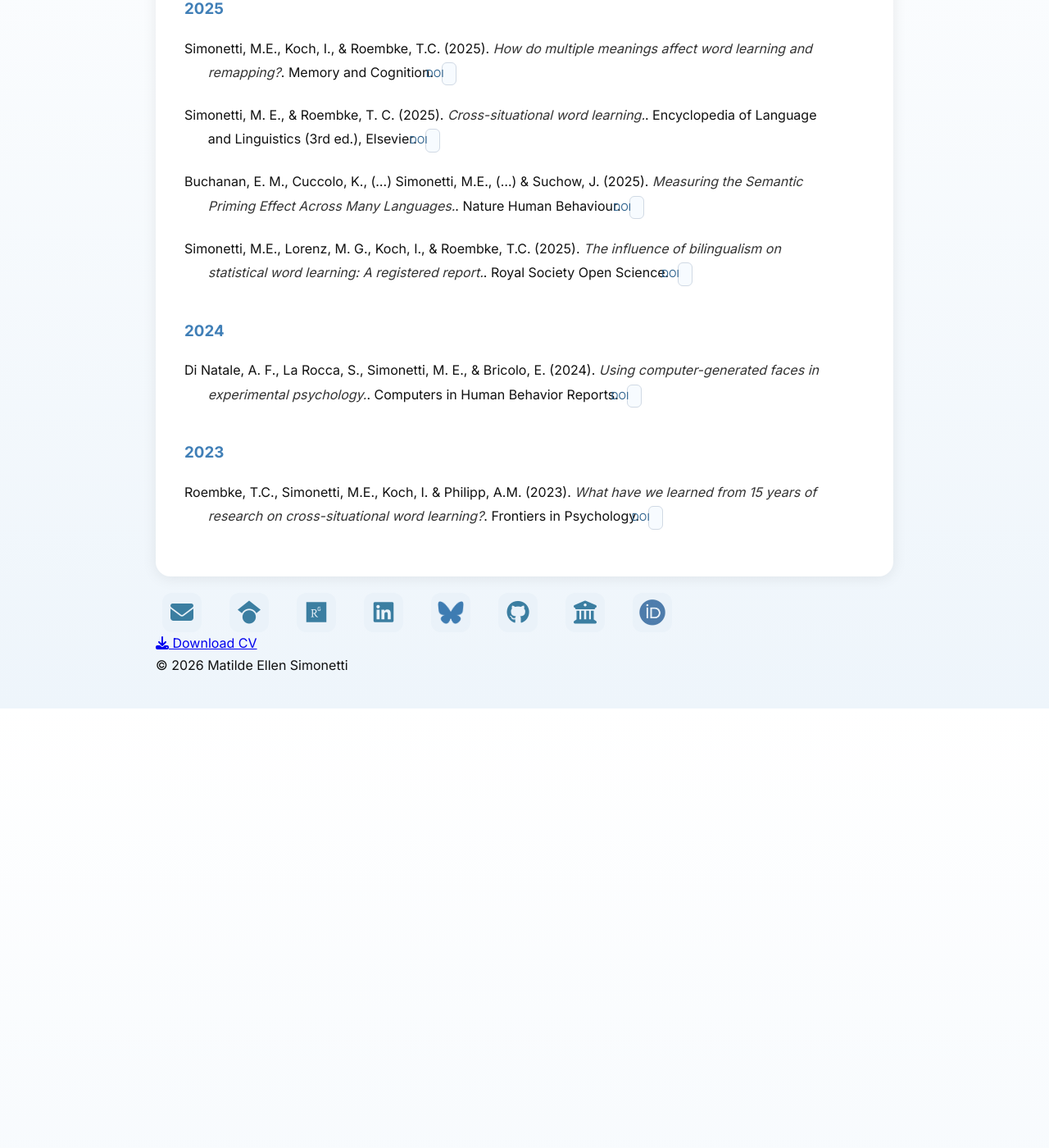
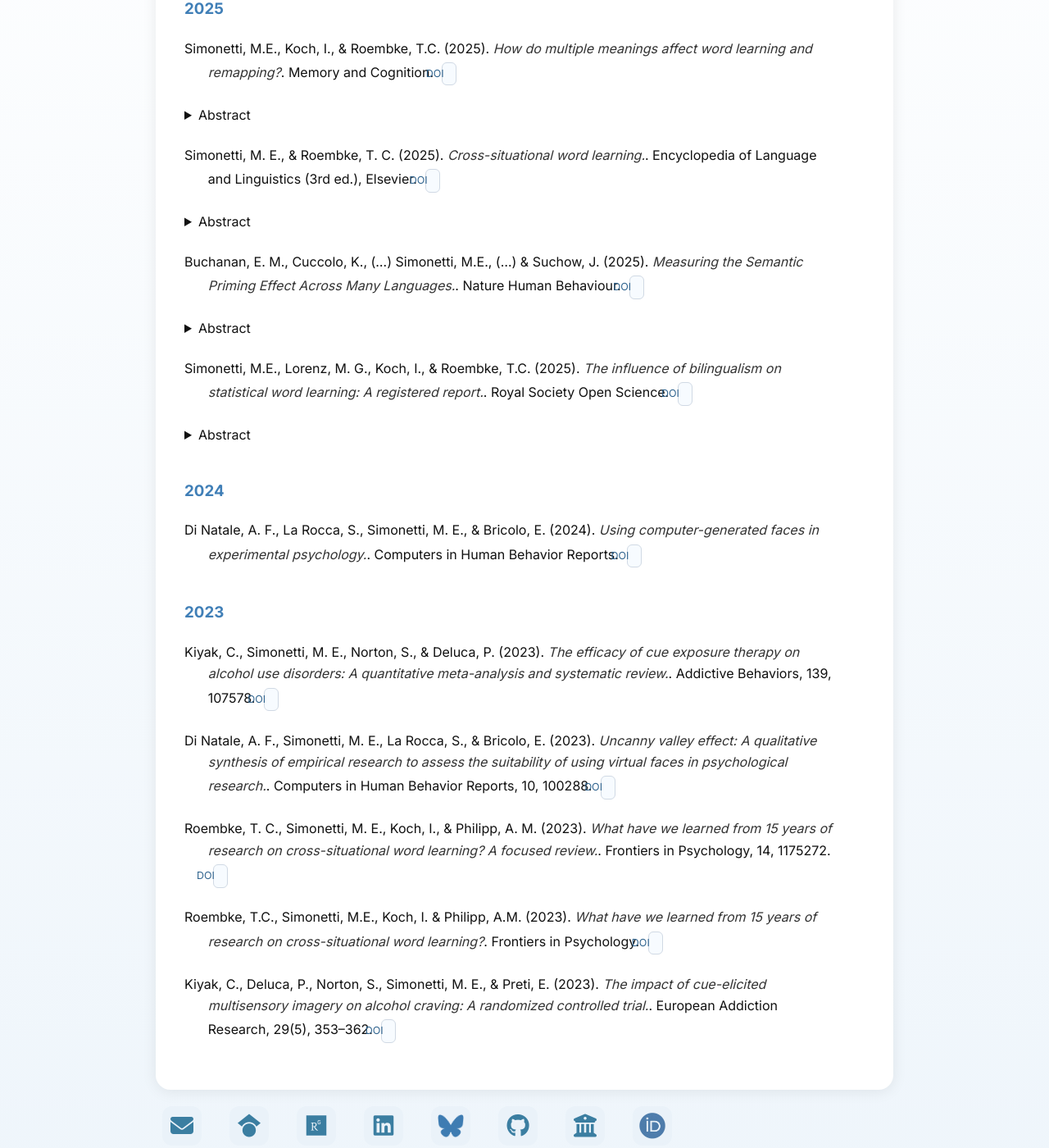
Before and after one commit to matildellen/matildellen.github.io, a Jekyll site: the page built from publications.md, in a window 1280 px wide and 1400 px high, scrolled down 382 px. Shown: the whole window at 82% size. Built offline with Jekyll 4.4.1, drawn with Linux system fonts in a browser that asks for light colours; before the commit the page ends 1246 px from its top, so only the background shows below that.

Commit message:
Add abstracts for multiple publications
Added abstracts for several publications, enhancing the details available for each entry.

```diff
--- a/_data/publications.yml
+++ b/_data/publications.yml
@@ -3,24 +3,28 @@
   title: "The influence of bilingualism on statistical word learning: A registered report."
   journal: "Royal Society Open Science"
   doi: "https://osf.io/2ch9y"
+  abstract: "While statistical word learning has been the focus of many studies on monolinguals, it has received little attention in bilinguals. The results of existing studies on statistical word learning in bilinguals are inconsistent, with some research reporting a bilingual advantage over monolinguals but others finding no difference between groups. Thus, our study investigated statistical learning using the cross-situational word learning (CSWL) paradigm between two groups: English–German bilinguals and English monolinguals. Participants (N = 201) learned 1 : 1 mappings (one word maps onto one object) and 1 : 2 mappings (one word maps onto two objects). In contrast to previous studies, we measured learning continuously and analysed trial-by-trial behaviour closely to understand fine-grained learning differences across language groups. Against our predictions, monolinguals generally outperformed bilinguals in word learning regardless of mapping type, and trial-by-trial analyses did not reveal differences in learning as expected. Moreover, language balancedness of bilinguals (operationalized via language entropy) did not account for differences in CSWL performance. These results suggest that any existing word learning advantages may be highly paradigm- and population-specific."
 
 - year: 2025
   authors: "Buchanan, E. M., Cuccolo, K., (…) Simonetti, M.E., (…) & Suchow, J."
   title: "Measuring the Semantic Priming Effect Across Many Languages."
   journal: "Nature Human Behaviour"
   doi: "https://doi.org/10.1038/s41562-025-02254-x"
+  abstract: "Semantic priming has been studied for nearly 50 years across various experimental manipulations and theoretical frameworks. Although previous studies provide insight into the cognitive underpinnings of semantic representations, they have suffered from small sample sizes and a lack of linguistic and cultural diversity. In this Registered Report, we measured the size and the variability of the semantic priming effect across 19 languages (n = 25,163 participants analysed) by creating the largest available database of semantic priming values using an adaptive sampling procedure. We found evidence for semantic priming in terms of differences in response latencies between related word-pair conditions and unrelated word-pair conditions. Model comparisons showed that the inclusion of a random intercept for language improved model fit, providing support for variability in semantic priming across languages. This study highlights the robustness and variability of semantic priming across languages and provides a rich, linguistically diverse dataset for further analysis. The Stage 1 protocol for this Registered Report was accepted in principle on 15 July 2022. The protocol, as accepted by the journal, can be found at https://osf.io/u5bp6 (registration) or https://osf.io/q4fjy (preprint version 6, 31 May 2022)."
 
 - year: 2025
   authors: "Simonetti, M. E., & Roembke, T. C."
   title: "Cross-situational word learning."
   journal: "Encyclopedia of Language and Linguistics (3rd ed.), Elsevier"
   doi: "https://doi.org/10.1016/B978-0-323-95504-1.00808-5"
+  abstract: "Words can be learned in situations of referential ambiguity and in the absence of feedback based on their above baseline co-occurrence with their meanings. This type of learning is called cross-situational word learning (CSWL; sometimes called cross-situational statistical learning, CSSL, or XSWL). CSWL has been studied widely within the last 15+ years and has been shown in a range of age groups and populations. This chapter will explore different CSWL paradigms and mechanisms and then focus on differences in CSWL across the life span and language histories."
 
 - year: 2025
   authors: "Simonetti, M.E., Koch, I., & Roembke, T.C."
   title: "How do multiple meanings affect word learning and remapping?"
   journal: "Memory and Cognition"
   doi: "https://doi.org/10.3758/s13421-025-01706-z"
+  abstract: "Many words have multiple meanings. It is currently unclear how a word with more than one meaning is acquired or stored long-term. One possibility is that each word’s meaning is less robustly encoded; this, in turn, may make it easier to acquire additional meanings. We investigated this hypothesis across three cross-situational statistical learning experiments (N1 = 62 (in-lab), N2 = 61 (online), N3 = 60 (online)), using the same general procedure: During Learning Phase 1 (LP1), participants acquired both 1:1 (each word has one meaning) and 1:2 (each word has two meanings) mappings. In Learning Phase 2 (LP2), each word received one new meaning. Across experiments, we manipulated the frequency of 1:1 and 1:2 mappings. As expected, 1:2 mappings were always harder to acquire in LP1. However, in the LP2 of Experiment 1, former 1:1 mappings were remapped more easily than former 1:2 ones, while 1:2 mappings were remapped more easily in Experiments 2 and 3. These data suggest that words with multiple meanings are more easily remapped, indicating that each meaning is less robustly associated with the word, which in turn may facilitate the acquisition of an additional meaning. However, the observed inconsistencies in the remapping results between in-lab and online experiments suggest that CSWL may differ across these two settings."
 
 - year: 2024
   authors: "Di Natale, A. F., La Rocca, S., Simonetti, M. E., & Bricolo, E."
@@ -29,7 +33,31 @@
   doi: "https://doi.org/10.1016/j.chbr.2024.100397"
 
 - year: 2023
+  authors: "Kiyak, C., Deluca, P., Norton, S., Simonetti, M. E., & Preti, E."
+  title: "The impact of cue-elicited multisensory imagery on alcohol craving: A randomized controlled trial."
+  journal: "European Addiction Research, 29(5), 353–362"
+  doi: "https://doi.org/10.1159/000531844"
+
+- year: 2023
   authors: "Roembke, T.C., Simonetti, M.E., Koch, I. & Philipp, A.M."
   title: "What have we learned from 15 years of research on cross-situational word learning?"
   journal: "Frontiers in Psychology"
   doi: "https://doi.org/10.3389/fpsyg.2023.1175272"
+
+- year: 2023
+  authors: "Roembke, T. C., Simonetti, M. E., Koch, I., & Philipp, A. M."
+  title: "What have we learned from 15 years of research on cross-situational word learning? A focused review."
+  journal: "Frontiers in Psychology, 14, 1175272"
+  doi: "https://doi.org/10.3389/fpsyg.2023.1175272"
+
+- year: 2023
+  authors: "Di Natale, A. F., Simonetti, M. E., La Rocca, S., & Bricolo, E."
+  title: "Uncanny valley effect: A qualitative synthesis of empirical research to assess the suitability of using virtual faces in psychological research."
+  journal: "Computers in Human Behavior Reports, 10, 100288"
+  doi: "https://doi.org/10.1016/j.chbr.2023.100288"
+
+- year: 2023
+  authors: "Kiyak, C., Simonetti, M. E., Norton, S., & Deluca, P."
+  title: "The efficacy of cue exposure therapy on alcohol use disorders: A quantitative meta-analysis and systematic review."
+  journal: "Addictive Behaviors, 139, 107578"
+  doi: "https://doi.org/10.1016/j.ddbeh.2022.107578"
```
